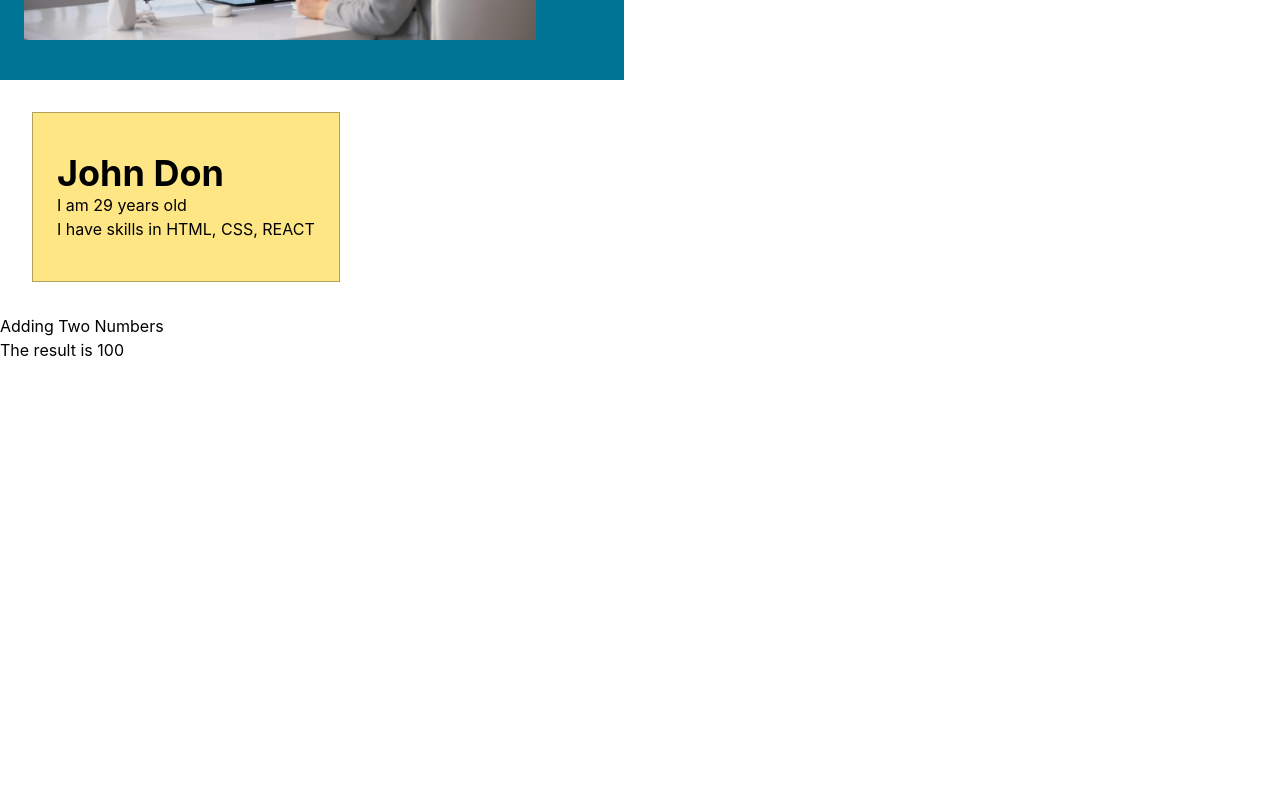
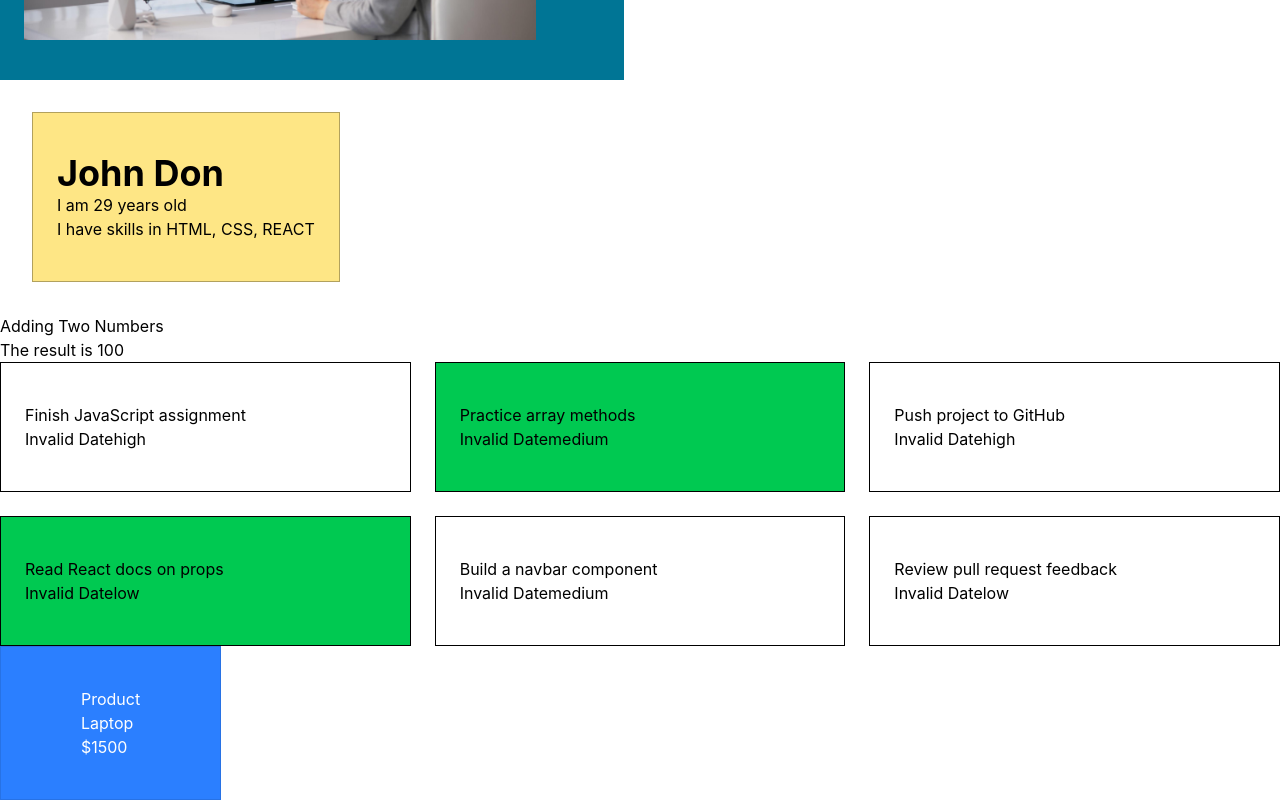
Before and after one commit to Chinenye997/React-01, a React (Vite) app: page / in a window 1280 px wide. Shown: the part 986-1786 px from the top of the page. Before the commit the page ends 1348 px from the top, so only its background shows below. Built offline with nearby package versions, Linux system fonts and the light colour scheme.

Commit message:
Added more files

```diff
--- a/src/App.jsx
+++ b/src/App.jsx
@@ -7,6 +7,8 @@ import Card from "./components/Card"
 import Banner from "./components/Banner"
 import Intro from "./components/intro"
 import AddTwo from "./components/AddTwo"
+import TaskList from "./components/TaskList"
+import ItemCard from "./components/ItemCard"
 function App() {
 
   return (
@@ -20,6 +22,8 @@ function App() {
       <Banner />
       <Intro />
       <AddTwo />
+      <TaskList />
+      <ItemCard />
     </>
   )
 }
--- a/src/components/AddTwo.jsx
+++ b/src/components/AddTwo.jsx
@@ -1,5 +1,6 @@
+import { addTwoNumbers } from "../utils/addTwo";
+
 function AddTwo(){
-  const addTwoNumbers = (a, b) => a + b;
   return(
     <div>
       <h2>Adding Two Numbers</h2>
--- /dev/null
+++ b/src/components/Badge.jsx
@@ -0,0 +1,19 @@
+function Badge({priority}) {
+  let styles;
+  switch(priority) {
+    case "high":
+      styles = "bg-red-400 text-white";
+      break;
+    case "medium":
+      styles = "bg-purple-200";
+      break;
+    case "low":
+      styles = "bg-gray-100";
+      break;
+  }
+  return(
+    <span className={`${styles} px-2 rounded-xl tex-xs $`}>
+
+    </span>
+  )
+}
--- /dev/null
+++ b/src/components/ItemCard.jsx
@@ -0,0 +1,14 @@
+function ItemCard(){
+  return(
+    <div className="bg-blue-500 border border-black/10 text-white w-fit py-10 px-20 gap-6 ">
+      <h2>Product</h2>
+
+      <p>Laptop</p>
+
+      <span>$1500</span>
+      <p></p>
+    </div>
+  )
+}
+
+export default ItemCard;
--- /dev/null
+++ b/src/components/TaskItem.jsx
@@ -0,0 +1,19 @@
+import { formatDate } from "../utils/dateFormatter";
+
+function TaskItem({title, completed, duDate, priority}){
+  return(
+    <div className={`${completed ? "bg-green-500" : "bg-white"} py-10 px-6 border border`}>
+      <h3>{title}</h3>
+      <div className="">
+        <span>{formatDate(duDate)}
+        </span>
+
+        <span>
+          {priority}
+        </span>
+      </div>
+    </div>
+  )
+}
+
+export default TaskItem;
--- /dev/null
+++ b/src/components/TaskList.jsx
@@ -0,0 +1,26 @@
+import tasks from "../data/tasks";
+import TaskItem from "./TaskItem";
+
+function TaskList() {
+    return (
+        <div
+            className="grid grid-cols-1 md:grid-cols-2 lg:grid-cols-3 gap-6"
+        >
+            {
+                tasks.map(task => {
+                    return (
+                        <TaskItem
+                            key={task.id}
+                            title={task.title}
+                            completed={task.completed}
+                            priority={task.priority}
+                            dueDate={task.dueDate}
+                        />
+                    )
+                })
+            }
+        </div>
+    )
+}
+
+export default TaskList;
--- /dev/null
+++ b/src/data/tasks.js
@@ -0,0 +1,10 @@
+const tasks = [
+  { id: 1, title: "Finish JavaScript assignment", priority: "high", completed: false, dueDate: "2026-11-16" },
+  { id: 2, title: "Practice array methods", priority: "medium", completed: true, dueDate: "2026-11-14" },
+  { id: 3, title: "Push project to GitHub", priority: "high", completed: false, dueDate: "2026-11-17" },
+  { id: 4, title: "Read React docs on props", priority: "low", completed: true, dueDate: "2026-11-12" },
+  { id: 5, title: "Build a navbar component", priority: "medium", completed: false, dueDate: "2026-11-18" },
+  { id: 6, title: "Review pull request feedback", priority: "low", completed: false, dueDate: "2026-11-20" },
+];
+
+export default tasks;
--- /dev/null
+++ b/src/utils/addTwo.js
@@ -0,0 +1 @@
+ export const addTwoNumbers = (a, b) => a + b;
--- /dev/null
+++ b/src/utils/dateFormatter.js
@@ -0,0 +1,8 @@
+export function formatDate(dueDate){
+  return new Date(dueDate).toLocaleDateString("en-US", {
+    weekday: "short",
+    month: "long",
+    day: "numeric",
+    year: "numeric"
+  });
+}
```
